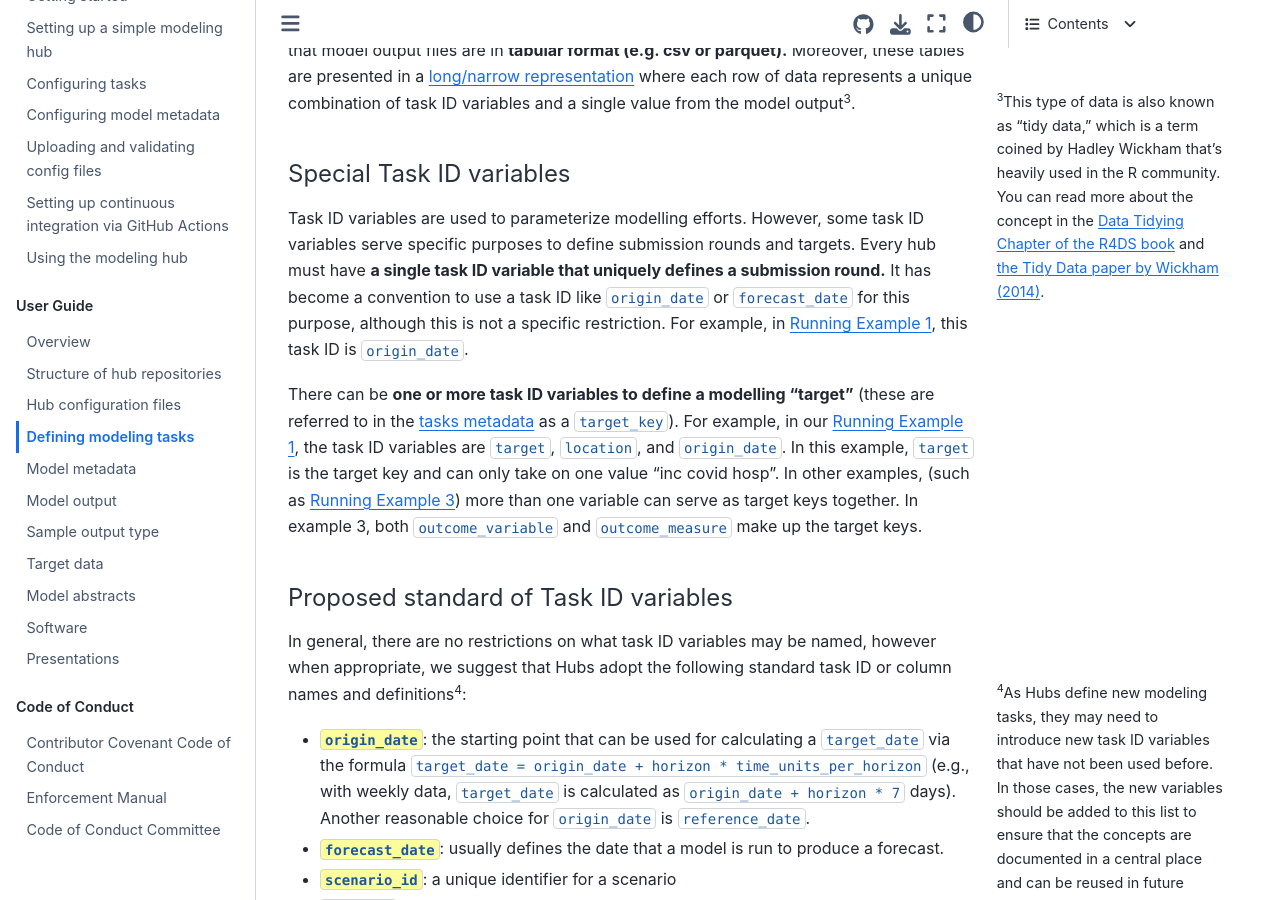
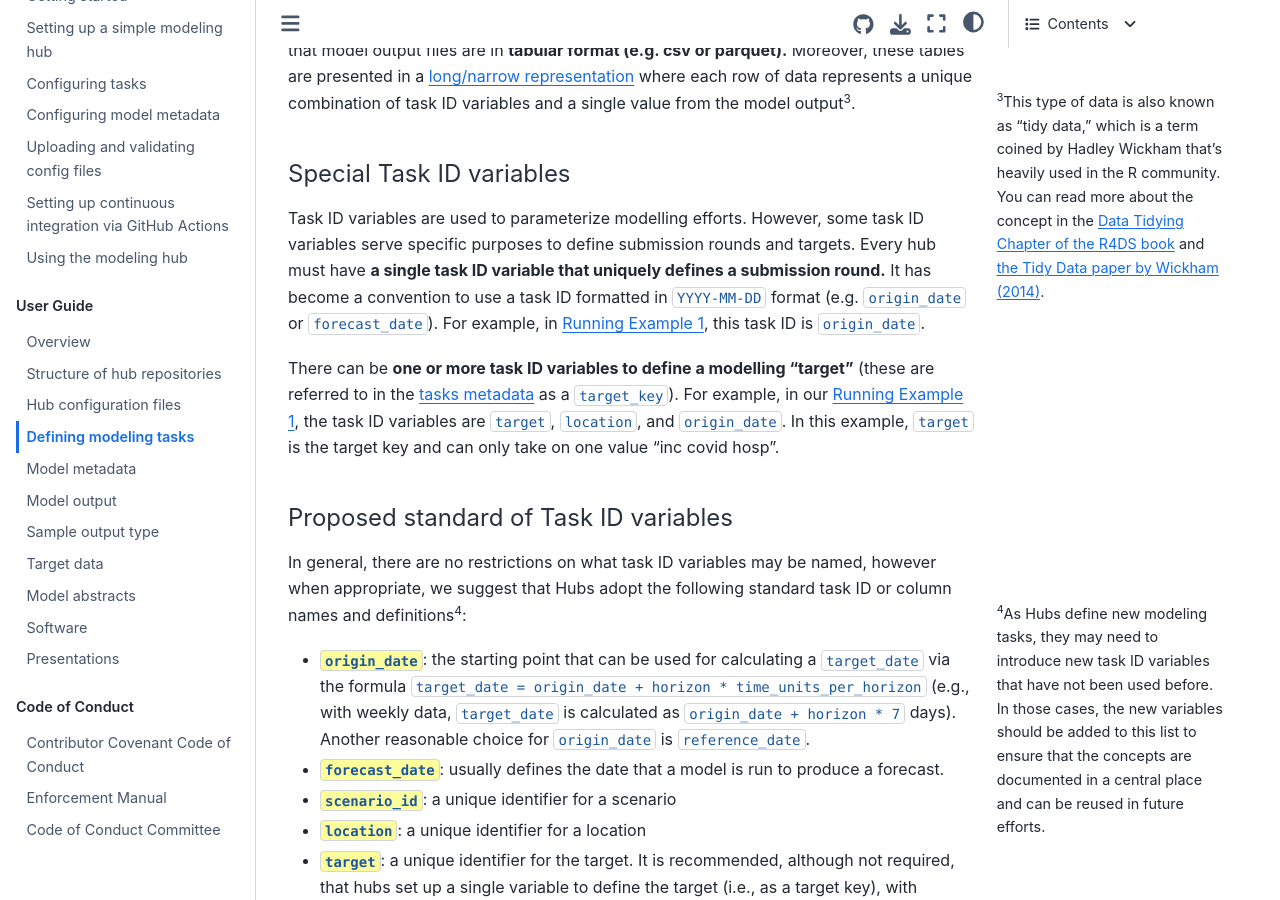
Before and after one commit to hubverse-org/hubDocs, a Sphinx documentation site: the page built from docs/source/user-guide/tasks.md, in a window 1280 px wide and 900 px high, scrolled down 1588 px. Built offline with Sphinx 7.4.7 and the Sphinx Book theme 1.1.4, drawn with Linux system fonts in a browser that asks for light colours; comment, search, counter and statistics services are not loaded.

Commit message:
specify format of task ID vars; remove example 3
The task ID relates to https://github.com/hubverse-org/hubDocs/pull/173#discussion_r1757466234

The removal of running example 3 was due to a private conversation
between myself an @elray because this seemed like an edge case and would
throw off readers.

```diff
--- a/docs/source/user-guide/tasks.md
+++ b/docs/source/user-guide/tasks.md
@@ -59,15 +59,12 @@ Moreover, these tables are presented in a [long/narrow representation](https://e
 Task ID variables are used to parameterize modelling efforts.
 However, some task ID variables serve specific purposes to define submission rounds and targets.
 Every hub must have **a single task ID variable that uniquely defines a submission round.**
-It has become a convention to use a task ID like `origin_date` or `forecast_date` for this purpose, although this is not a specific restriction.
+It has become a convention to use a task ID formatted in `YYYY-MM-DD` format (e.g. `origin_date` or `forecast_date`).
 For example, in [Running Example 1](#running-examples), this task ID is `origin_date`.
 
 There can be **one or more task ID variables to define a modelling "target"** (these are referred to in the [tasks metadata](#tasks-metadata) as a `target_key`).
 For example, in our [Running Example 1](#running-example-1), the task ID variables are `target`, `location`, and `origin_date`.
 In this example, `target` is the target key and can only take on one value "inc covid hosp".
-In other examples, (such as [Running Example 3](#running-example-3)) more than one variable can serve as target keys together.
-In example 3, both `outcome_variable` and `outcome_measure` make up the target keys.
-
 
 
 #### Proposed standard of Task ID variables
```
